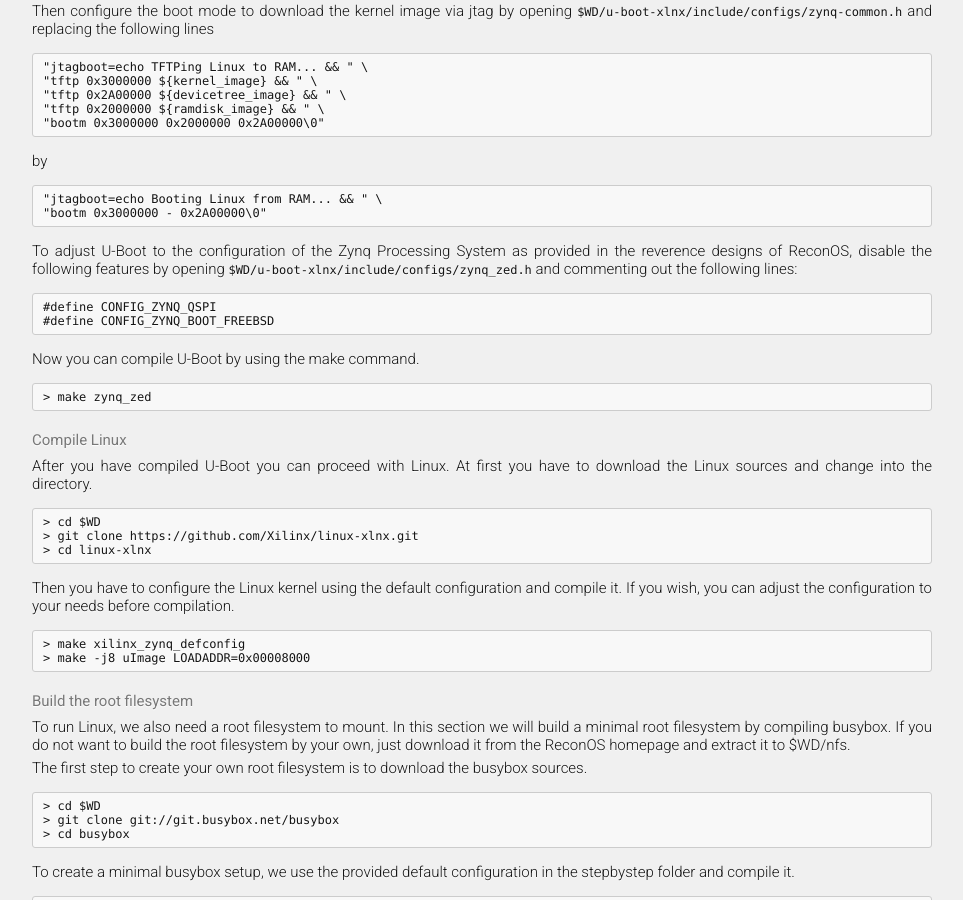
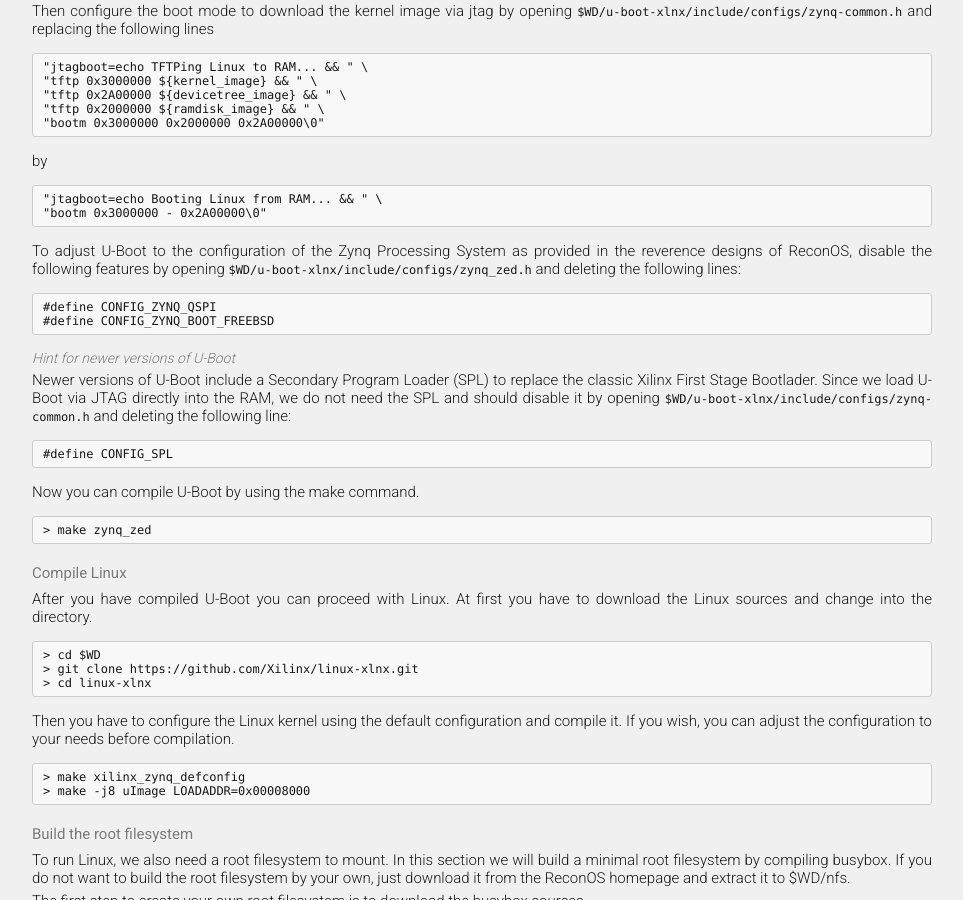
Before and after one commit to ReconOS/reconos.github.io, a Jekyll site: the page built from gettingstarted/tutorial/index.md, in a window 1280 px wide and 900 px high, scrolled down 2191 px. Shown: the whole window, without its empty margins (158-1121 px from the left). Built offline with Jekyll 4.4.1, drawn with Linux system fonts in a browser that asks for light colours; Markdown is read by kramdown in place of the engine named in the settings.

Commit message:
Added hint for SPL

````diff
--- a/gettingstarted/tutorial/index.md
+++ b/gettingstarted/tutorial/index.md
@@ -161,11 +161,21 @@ by
 
 To adjust U-Boot to the configuration of the Zynq Processing System as provided in the
 reverence designs of ReconOS, disable the following features
-by opening `$WD/u-boot-xlnx/include/configs/zynq_zed.h` and commenting out the following lines:
+by opening `$WD/u-boot-xlnx/include/configs/zynq_zed.h` and deleting the following lines:
 
 ```
 #define CONFIG_ZYNQ_QSPI
 #define CONFIG_ZYNQ_BOOT_FREEBSD
+```
+
+#### Hint for newer versions of U-Boot
+Newer versions of U-Boot include a Secondary Program Loader (SPL) to replace the classic
+Xilinx First Stage Bootlader. Since we load U-Boot via JTAG directly into the RAM, we do
+not need the SPL and should disable it by opening `$WD/u-boot-xlnx/include/configs/zynq-common.h`
+and deleting the following line:
+
+```
+#define CONFIG_SPL
 ```
 
 Now you can compile U-Boot by using the make command.
````
